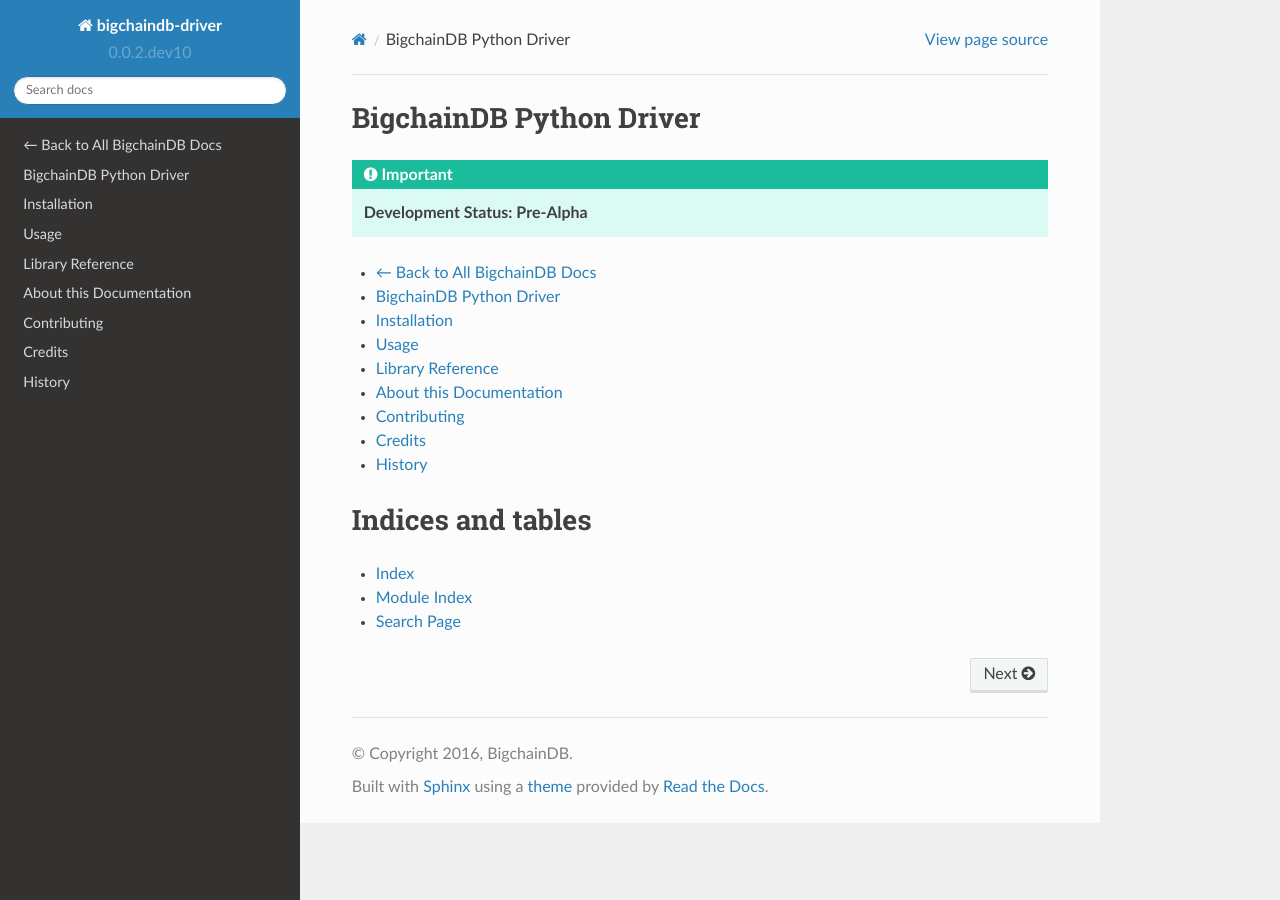
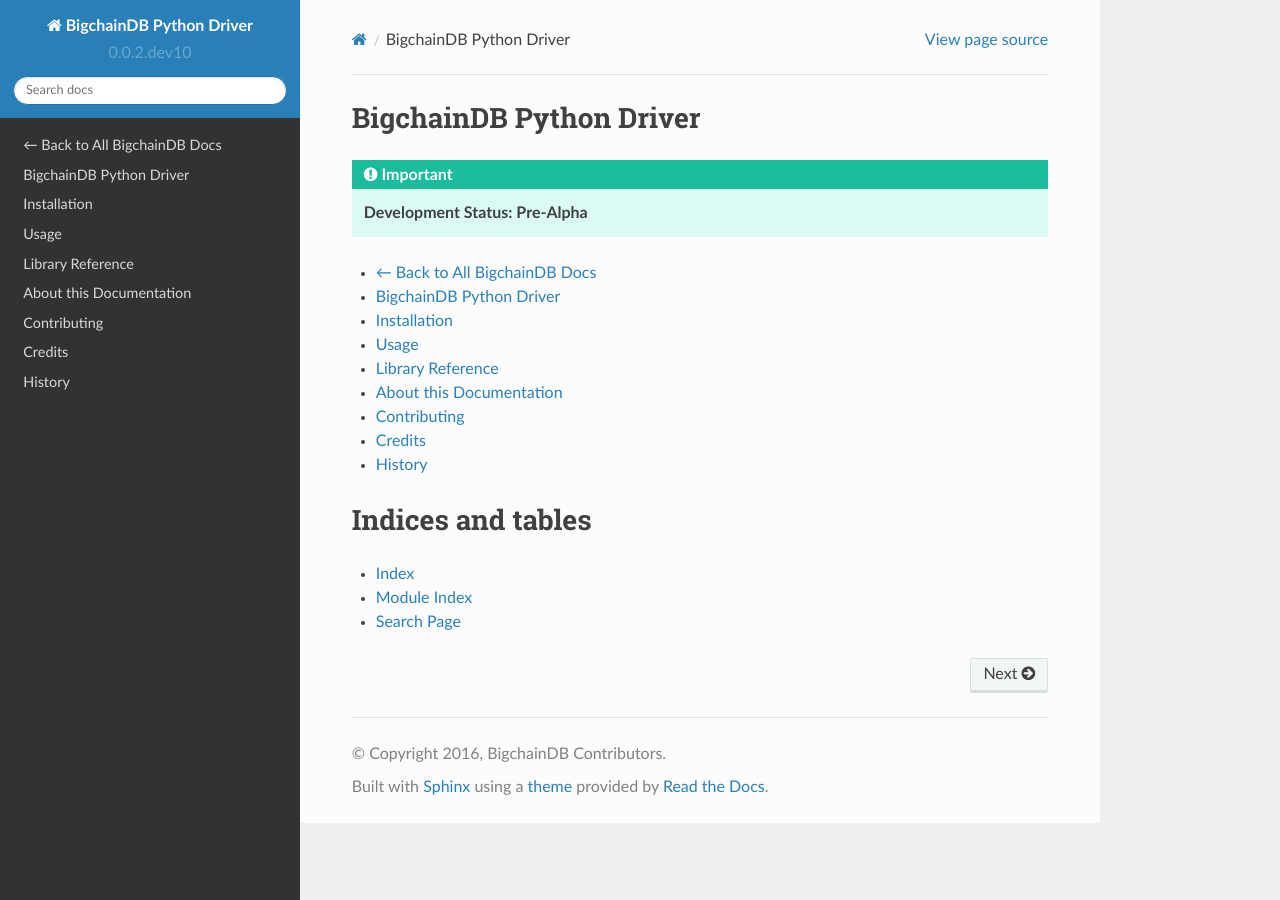
Before and after one commit to bigchaindb/bigchaindb-driver, a Sphinx documentation site: the page built from docs/index.rst, in a window 1280 px wide. Built offline with Sphinx 7.4.7 and the Read the Docs theme 2.0.0, drawn with Linux system fonts in a browser that asks for light colours; some of the changed lines change nothing that is shown.

Commit message:
Edited docs/conf.py to clarify that these docs are for BigchainDB Python Driver

```diff
--- a/docs/conf.py
+++ b/docs/conf.py
@@ -30,8 +30,8 @@
 templates_path = ['_templates']
 source_suffix = '.rst'
 master_doc = 'index'
-project = u'bigchaindb-driver'
-copyright = u"2016, BigchainDB"
+project = 'BigchainDB Python Driver'
+copyright = '2016, BigchainDB Contributors'
 version = bigchaindb_driver.__version__
 release = bigchaindb_driver.__version__
 exclude_patterns = ['_build']
@@ -42,28 +42,28 @@
 html_theme = 'sphinx_rtd_theme'
 html_theme_path = [sphinx_rtd_theme.get_html_theme_path()]
 html_static_path = ['_static']
-htmlhelp_basename = 'bigchaindb_driverdoc'
+htmlhelp_basename = 'bigchaindb_python_driverdoc'
 
 latex_elements = {}
 
 latex_documents = [
-    ('index', 'bigchaindb_driver.tex',
-     u'bigchaindb-driver Documentation',
-     u'BigchainDB', 'manual'),
+    ('index', 'bigchaindb_python_driver.tex',
+     'BigchainDB Python Driver Documentation',
+     'BigchainDB', 'manual'),
 ]
 
 man_pages = [
-    ('index', 'bigchaindb_driver',
-     u'bigchaindb-driver Documentation',
-     [u'BigchainDB'], 1)
+    ('index', 'bigchaindb_python_driver',
+     'BigchainDB Python Driver Documentation',
+     ['BigchainDB'], 1)
 ]
 
 texinfo_documents = [
-    ('index', 'bigchaindb_driver',
-     u'bigchaindb-driver Documentation',
-     u'BigchainDB',
-     'bigchaindb_driver',
-     'One line description of project.',
+    ('index', 'bigchaindb_python_driver',
+     'BigchainDB Python Driver Documentation',
+     'BigchainDB',
+     'bigchaindb_python_driver',
+     'A Python SDK for writing apps that communicate with BigchainDB',
      'Miscellaneous'),
 ]
 
```
